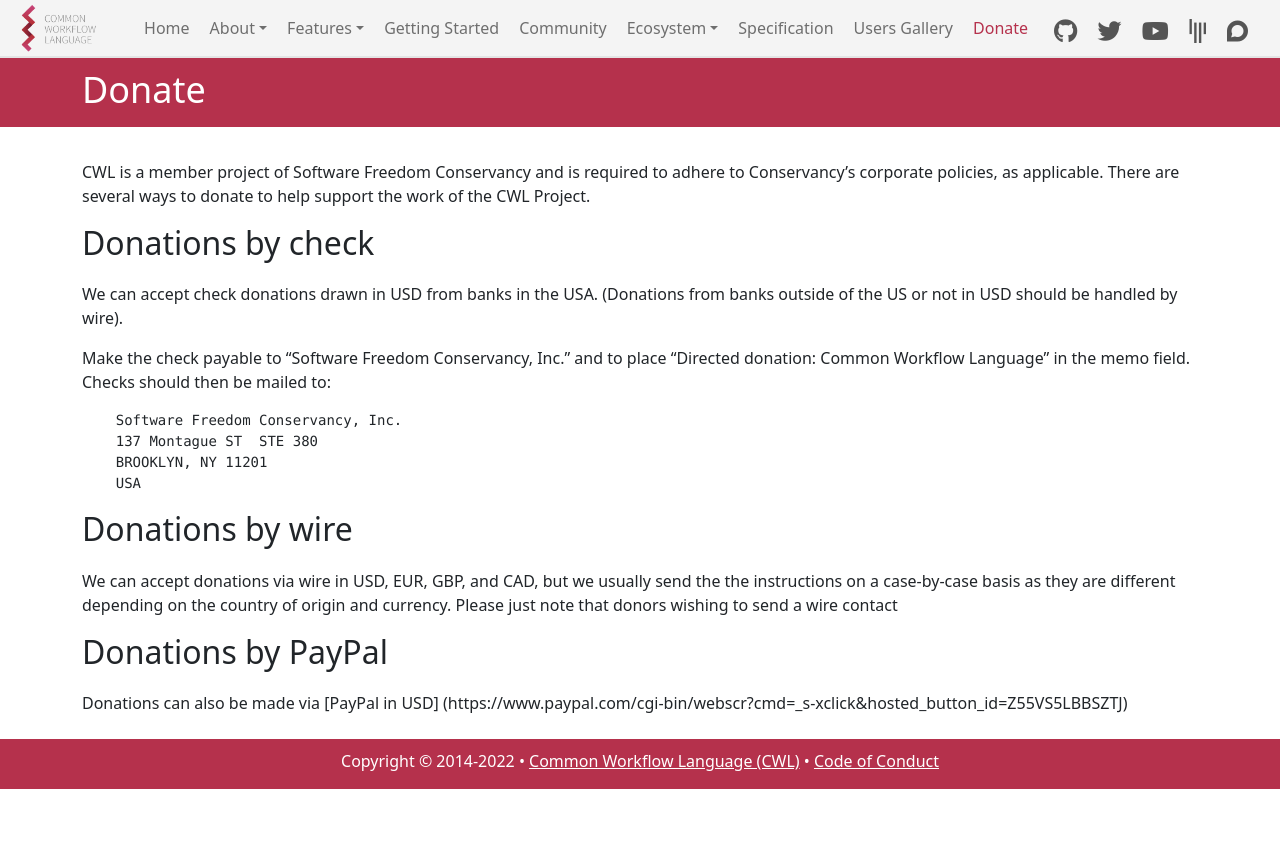
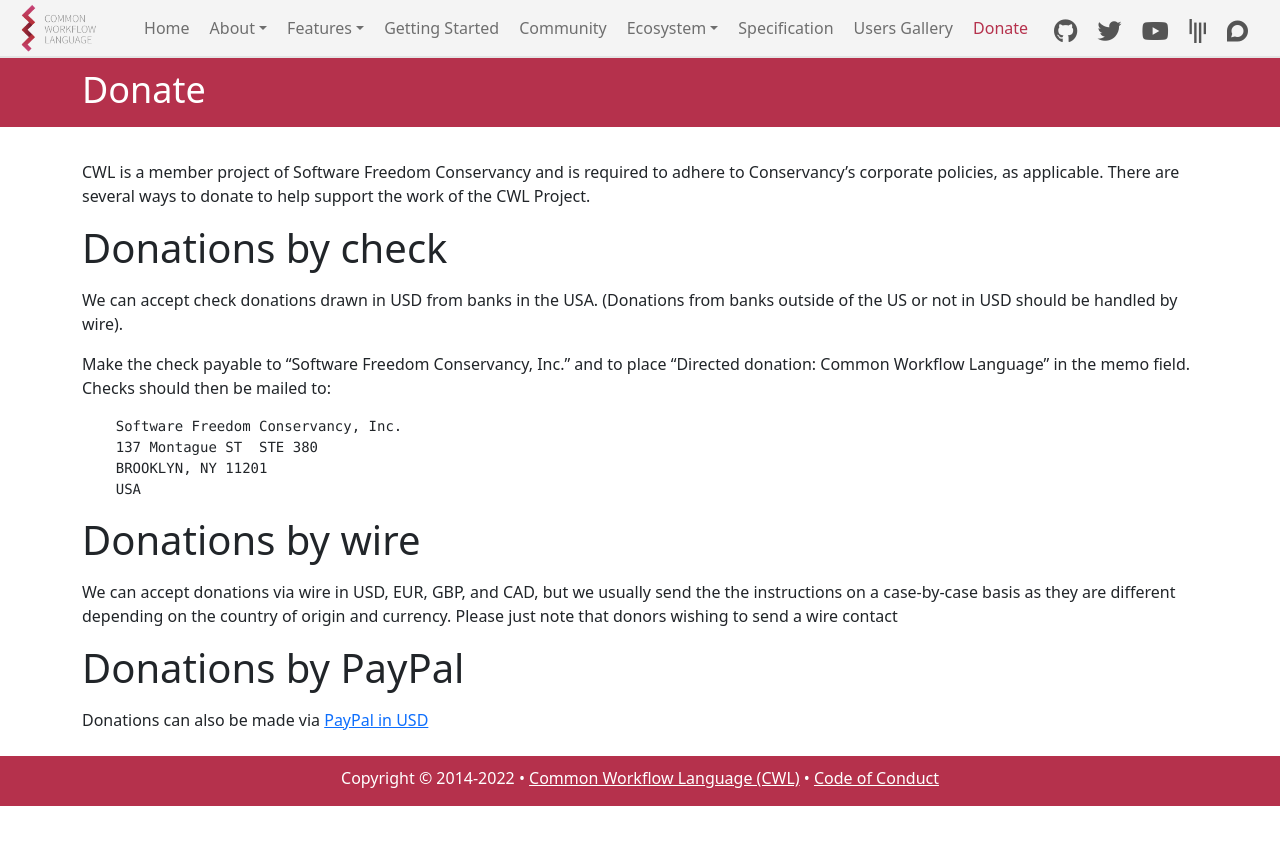
Before and after one commit to common-workflow-language/cwl-website, a Jekyll site: the page built from content/donate.md, in a window 1280 px wide. Shown: the top 845 px of the page. Built offline with Jekyll 4.4.1, drawn with Linux system fonts in a browser that asks for light colours.

Commit message:
Updating headers

```diff
--- a/content/donate.md
+++ b/content/donate.md
@@ -5,7 +5,7 @@
 ---
 CWL is a member project of Software Freedom Conservancy and is required to adhere to Conservancy's corporate policies, as applicable. There are several ways to donate to help support the work of the CWL Project.
 
-## Donations by check
+# Donations by check
 
 We can accept check donations drawn in USD
 from banks in the USA. (Donations from banks outside of the US or not in
@@ -20,13 +20,13 @@
         BROOKLYN, NY 11201
         USA
 
-## Donations by wire
+# Donations by wire
 
 We can accept donations via wire in USD, EUR, GBP, and CAD, but we
 usually send the the instructions on a case-by-case basis as they are
 different depending on the country of origin and currency.  Please just
 note that donors wishing to send a wire contact
 
-## Donations by PayPal
+# Donations by PayPal
 
-Donations can also be made via [PayPal in USD] (https://www.paypal.com/cgi-bin/webscr?cmd=_s-xclick&hosted_button_id=Z55VS5LBBSZTJ)
+Donations can also be made via [PayPal in USD](https://www.paypal.com/cgi-bin/webscr?cmd=_s-xclick&hosted_button_id=Z55VS5LBBSZTJ)
```
